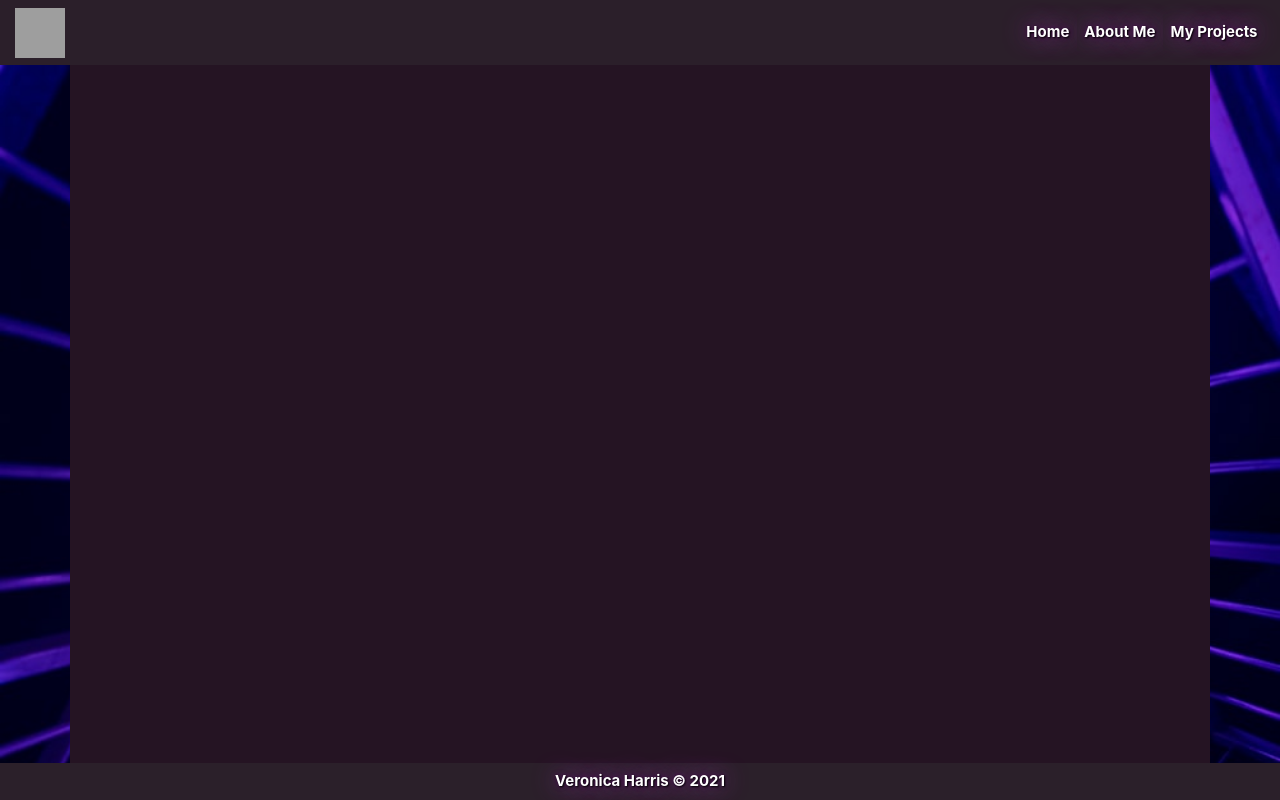
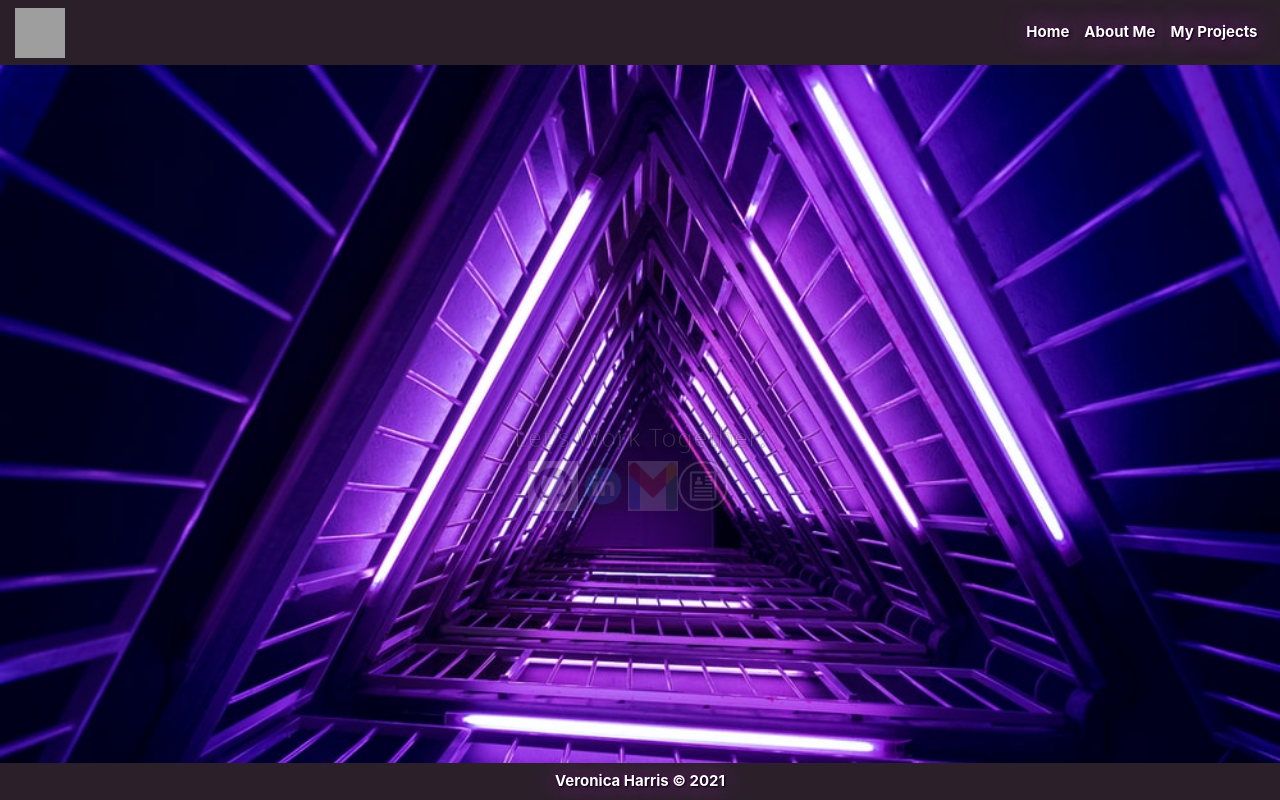
Before and after one commit to VHarris113/reactportfolio, a React (Create React App) app: page / in a window 1280 px wide. Built offline with nearby package versions, Linux system fonts and the light colour scheme; grey boxes are pictures that could not be loaded.

Commit message:
finished homepage

```diff
--- a/src/App.css
+++ b/src/App.css
@@ -1,3 +1,7 @@
+* {
+  background-color: transparent;
+}
+
 .first {
   background-color: #221621;
 }
--- a/src/components/Contact/style.css
+++ b/src/components/Contact/style.css
@@ -1,4 +1,9 @@
+* {
+    background-color: transparent;
+}
+
 .contact-box {
+    background-color: transparent;
     display: block;
     /* justify-content: center;
     align-items: center; */
@@ -14,7 +19,10 @@
 }
 
 .talk {
+    background-color: transparent;
     text-align: center;
     margin-left: -5rem;
     margin-right: -5rem;
+    -webkit-text-stroke-width: 1px;
+  -webkit-text-stroke-color: #000000
 }
--- a/src/index.css
+++ b/src/index.css
@@ -1,3 +1,7 @@
+* {
+  background-color: transparent;
+}
+
 body {
   margin: 0;
   font-family: -apple-system, BlinkMacSystemFont, 'Segoe UI', 'Roboto', 'Oxygen',
--- a/src/pages/Home/home.css
+++ b/src/pages/Home/home.css
@@ -8,8 +8,29 @@
   background-repeat: no-repeat;
 }
 
+.myTypist {
+  background-color: transparent;
+  background-image: none;
+}
+
+.break {
+  background-color: transparent;
+  background-image: none;
+}
+
+.row {
+  background-color: transparent;
+  background-image: none;
+}
+
+.col {
+background-color: transparent;
+}
+
 .container {
   /* font-family: 'Dancing Script', cursive; */
+  background-color: transparent;
+  background-image: none;
   font-weight: 500;
   display: flex;
   min-height: 90vh;
@@ -21,16 +42,20 @@
 }
 
 .header {
+  background-color: transparent;
   display: flex;
   align-items: center;
   justify-content: center;
   font-size: 4rem;
   color: #FFFFFF;
   margin-bottom: 1px;
+  -webkit-text-stroke-width: 3px;
+  -webkit-text-stroke-color: #000000
   /* height: 100vh; */
 }
 
 .hcon {
+  background-color: transparent;
   display: flex;
   justify-content: center;
   align-items: center;
@@ -39,11 +64,12 @@
 
 @keyframes fadeIn {
     0% {opacity:0;}
-    50% {opacity:0;}
+    50% {opacity:1;}
     100% {opacity:1;}
 }
 
 .title {
-  text-shadow: 1px 1px 2px black, 0 0 25px rgb(178, 72, 199), 0 0 5px rgb(61, 5, 68);
+  background-color: transparent;
+  text-shadow: 3px 3px 5px black, 0 0 25px rgb(178, 72, 199), 0 0 10px rgb(61, 5, 68);
   color: #FFFFFF;
 }
```
